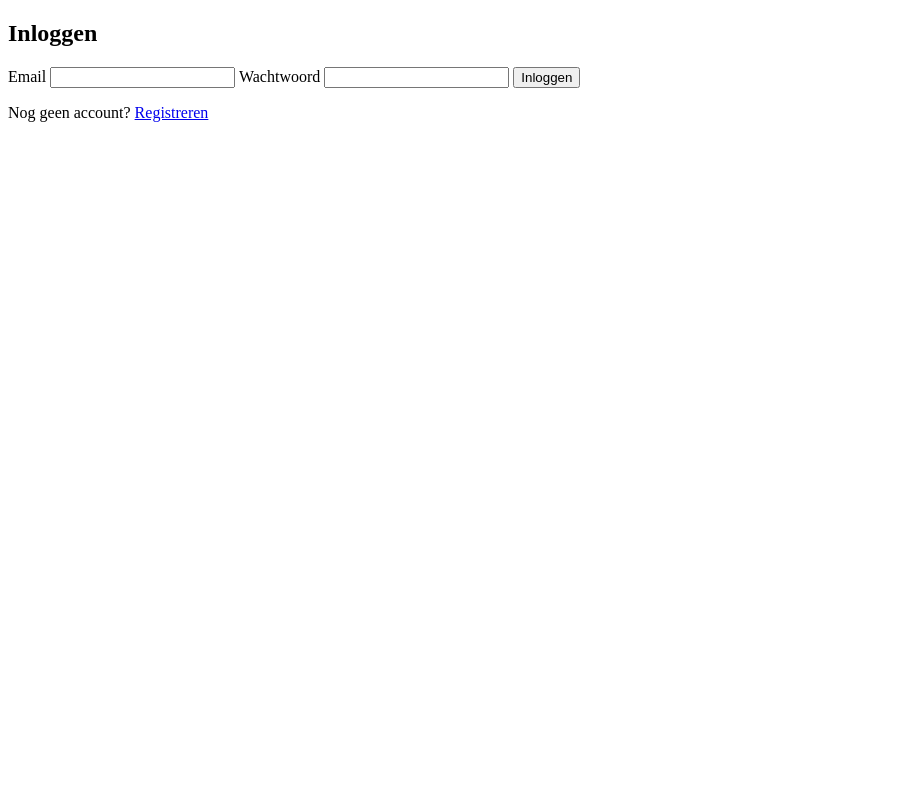
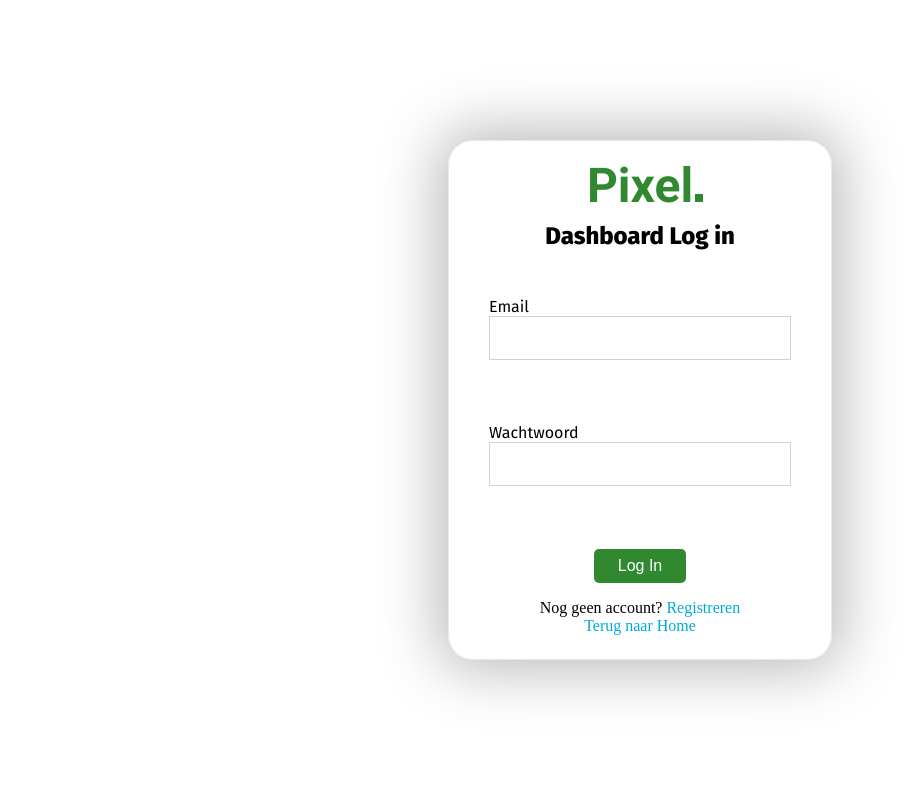
Before and after one commit to axel709/Pixel, a PHP site: page /pages/login.php in a window 1280 px wide. Shown: the whole page, without its empty margins (0-923 px from the left). Run offline with PHP 8.4, Linux system fonts and the light colour scheme.

Commit message:
Inlog page gemaakt, basis styles aangemaakt

```diff
--- a/src/root/pages/login.php
+++ b/src/root/pages/login.php
@@ -48,21 +48,34 @@ $conn->close();
     <meta name="viewport" content="width=device-width, initial-scale=1.0">
     <title>Login | Pixel</title>
     <link rel="stylesheet" href="https://cdnjs.cloudflare.com/ajax/libs/font-awesome/6.4.2/css/all.min.css" integrity="sha512-z3gLpd7yknf1YoNbCzqRKc4qyor8gaKU1qmn+CShxbuBusANI9QpRohGBreCFkKxLhei6S9CQXFEbbKuqLg0DA==" crossorigin="anonymous" referrerpolicy="no-referrer" />
+    <link rel="stylesheet" href="../style/index.css">
+    <link rel="stylesheet" href="../style/login.css">
 </head>
 <body>
+    <main>
+        <a href="../index.html">
+            <h1 class="logo">Pixel</h1>
+        </a>
         <div class="login">
-        <h2>Inloggen</h2>
+            <h1>Dashboard Log in</h1>
             <form method="post">
+                <div class="flds">
+                    <div class="fld">
                         <label for="email">Email</label>
                         <input type="text" name="email" required>
+                    </div>
+                    <div class="fld">
                         <label for="password">Wachtwoord</label>
                         <input type="password" name="password" required>
-            <button type="submit">Inloggen</button>
+                    </div>
+                </div>
+                <button type="submit">Log In</button>
             </form>
-
             <div class="links">
                 <p>Nog geen account? <a href="register.php">Registreren</a></p>
+                <a href="../index.html">Terug naar Home</a>
             </div>
         </div>
+    </main>
 </body>
 </html>
--- /dev/null
+++ b/src/root/style/index.css
@@ -0,0 +1,44 @@
+/*Fonts Import*/
+@import url('https://fonts.googleapis.com/css2?family=Roboto:wght@700&display=swap');
+@import url('https://fonts.googleapis.com/css2?family=Fira+Sans:wght@400;800&display=swap');
+
+/*Variabelen*/
+:root {
+    --font-logo: "Roboto", sans-serif;
+    --font-txt: "Fira Sans";
+
+    --color-main: hsl(120, 48%, 36%);
+}
+
+/*CSS Reset*/
+*, *::before, *::after {
+    margin: 0;
+    padding: 0;
+    box-sizing: border-box;
+}
+
+a {
+    color: inherit;
+    text-decoration: none;
+}
+
+/*main styling*/
+
+/*Logo styling*/
+.logo {
+    font-family: var(--font-logo);
+    font-size: 3rem;
+    color: var(--color-main);
+    position: relative;
+    display: inline-block;
+}
+
+.logo::before {
+    content: '';
+    width: 8px;
+    height: 8px;
+    position: absolute;
+    right: -10px;
+    bottom: 12px;
+    background-color: var(--color-main);
+}
--- /dev/null
+++ b/src/root/style/login.css
@@ -0,0 +1,88 @@
+body {
+    min-height: 100vh;
+    display: grid;
+    place-items: center;
+}
+
+main {
+    display: flex;
+    flex-direction: column;
+    width: fit-content;
+    text-align: center;
+    min-height: 65vh;
+    width: 30vw;
+    border-radius: 25px;
+    padding: 1em;
+    border: 1px solid rgb(233, 233, 233);
+    box-shadow: 0px 0px 60px 10px rgba(186,186,186,1);
+}
+
+.login {
+    flex-grow: 1;
+    padding: 0.5em;
+    display: flex;
+    flex-direction: column;
+    justify-content: space-between;
+    align-items: center;
+}
+
+.login h1 {
+    font-family: var(--font-txt);
+    font-weight: 800;
+    font-size: 1.5rem;
+}
+
+.login a {
+    color: rgb(0, 170, 216);
+}
+
+form {
+    flex-grow: 1;
+    min-width: 100%;
+    padding: 1em;
+    display: flex;
+    flex-direction: column;
+    justify-content: space-between;
+    align-items: center;
+    gap: 2em;
+}
+
+form .flds {
+    flex-grow: 1;
+    min-width: 100%;
+    display: flex;
+    flex-direction: column;
+    justify-content: space-around;
+}
+
+form .fld {
+    display: flex;
+    flex-direction: column;
+    text-align: left;
+}
+
+.fld label {
+    font-family: var(--font-txt);
+    font-weight: 400;
+}
+
+.fld input {
+    padding: 1em 0.5em;
+    border: none;
+    border: 1px solid rgb(209, 209, 209);
+}
+
+form button {
+    max-width: fit-content;
+    padding: 0.5em 1.5em;
+    border: none;
+    border-radius: 5px;
+    background-color: var(--color-main);
+    color: #fff;
+    font-size: 1rem;
+    transition: all 100ms ease;
+}
+
+form button:hover {
+    scale: 1.1;
+}
```
Lines whose indentation alone changed are shown as unchanged.
